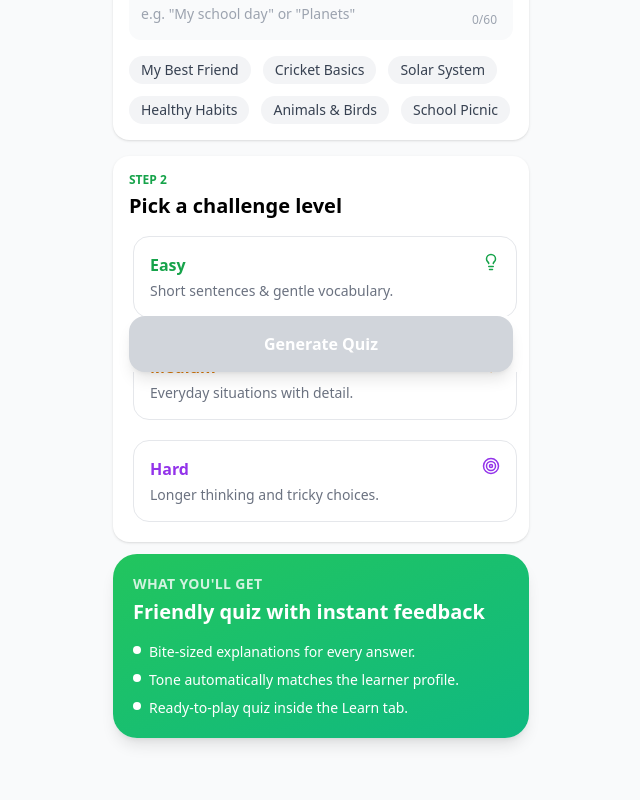
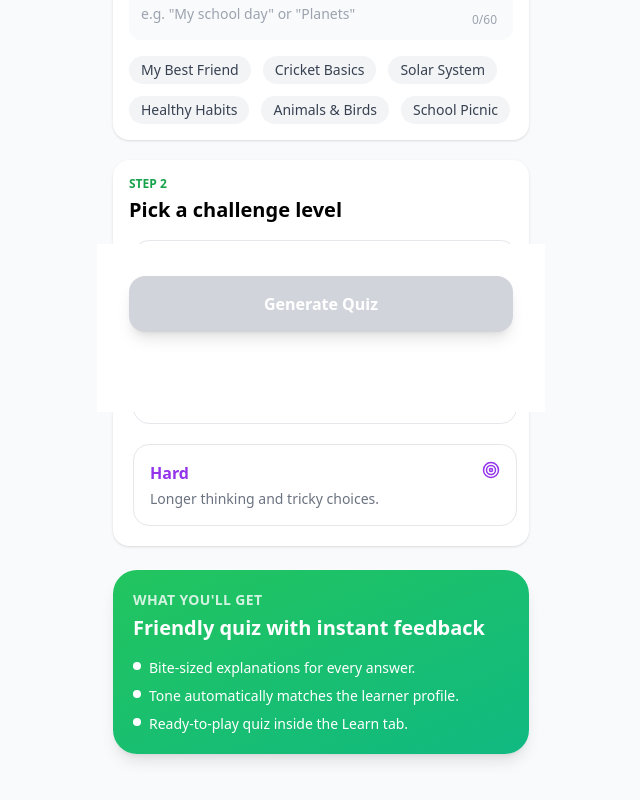
Before and after one commit to Uzrakhan/speakgenie-ui, a React (Vite) app: page /learn/quiz in a window 1280 px wide. Shown: the part 388-1188 px from the top of the page, without its empty margins (319-959 px from the left). Built offline with nearby package versions, Linux system fonts and the light colour scheme.

Commit message:
Made the Generate Quiz button to be fixed just like the original app.

```diff
--- a/src/screens/LearnScreen.tsx
+++ b/src/screens/LearnScreen.tsx
@@ -6,11 +6,11 @@ export default function LearnScreen() {
 
   const modules = [
     { id: 1, title: "Practice Chat", image: "https://storage.googleapis.com/speakgenie-assets/images/learnscreen/coverimages/Practice%20Chat.jpg" },
-    { id: 2, title: "Role Play", image: "https://storage.googleapis.com/speakgenie-assets/images/learnscreen/coverimages/roleplay.jpg" },
+    { id: 2, title: "Quiz Generator", image: "https://storage.googleapis.com/speakgenie-assets/images/learnscreen/coverimages/Quiz%20Generato.jpg", link: "/learn/quiz" },
     { id: 3, title: "Word Meaning", image: "https://storage.googleapis.com/speakgenie-assets/images/learnscreen/coverimages/wordmeaning.jpg" },
     { id: 4, title: "Word Games", image: "https://storage.googleapis.com/speakgenie-assets/images/learnscreen/coverimages/word%20games.jpg" },
     { id: 5, title: "Reading...", image: "https://storage.googleapis.com/speakgenie-assets/images/learnscreen/coverimages/Reading%20Comprehension.jpg" },
-    { id: 6, title: "Quiz Generator", image: "https://storage.googleapis.com/speakgenie-assets/images/learnscreen/coverimages/Quiz%20Generato.jpg", link: "/learn/quiz" },
+    { id: 6, title: "Role Play ", image: "https://storage.googleapis.com/speakgenie-assets/images/learnscreen/coverimages/roleplay.jpg" },
     { id: 7, title: "Phonic & Sounds", image: "https://storage.googleapis.com/speakgenie-assets/images/learnscreen/coverimages/Phonics%20&%20Sounds.jpg" },
     { id: 8, title: "Sentence Builder", image:"https://storage.googleapis.com/speakgenie-assets/images/learnscreen/coverimages/Sentence%20Builder.jpg" }
   ];
--- a/src/screens/QuizScreen.tsx
+++ b/src/screens/QuizScreen.tsx
@@ -51,7 +51,7 @@ export default function QuizScreen() {
 
 
     return (
-        <div className="px-4">
+        <div className="min-h-screen bg-gray-50 px-4 pb-28">
 
             <div className="sticky top-0 z-30 py-3 bg-gray-50">
                 <button
@@ -140,7 +140,7 @@ export default function QuizScreen() {
             </div>
 
             {/** step2 */}
-            <div className="bg-white rounded-2xl shadow p-4 mt-4">
+            <div className="bg-white rounded-2xl shadow p-4 mt-5">
                 <p className="text-xs text-green-600 font-bold">
                     STEP 2
                 </p>
@@ -184,7 +184,7 @@ export default function QuizScreen() {
                 </div>
             </div>
 
-            <section className="bg-gradient-to-br from-green-500 to-emerald-500 rounded-3xl p-5 shadow-lg w-full text-white mt-3">
+            <section className="bg-gradient-to-br from-green-500 to-emerald-500 rounded-3xl p-5 shadow-lg w-full text-white mt-6">
                 <p className="font-semibold uppercase tracking-wide opacity-80 text-sm">
                     What you'll get
                 </p>
@@ -207,15 +207,17 @@ export default function QuizScreen() {
                 </ul>
             </section>
 
-            <div className="sticky top-0 bottom-10 left-0 z-30 px-4 mt-4 bg-white backdrop-blur flex-shrink-0">
-                <div className="w-full max-w-md mx-auto h-full">
-                    <button
-                        disabled={!topic}
-                        className={`w-full py-4 rounded-2xl text-white font-semibold transition-all shadow-lg
-                            ${topic ? 'bg-green-600 active:scale-[0.99]' : 'bg-gray-300'}`}
-                    >
-                        Generate Quiz
-                    </button>
+            <div className="fixed bottom-0 left-0 right-0 z-50">
+                <div className="max-w-md mx-auto">
+                    <div className="bg-white p-8 pb-20">
+                        <button
+                            disabled={!topic || !difficulty}
+                            className={`w-full py-4 rounded-2xl text-white font-semibold transition-all shadow-lg
+                                ${topic && difficulty ? 'bg-green-600 active:scale-[0.99]' : 'bg-gray-300'}`}
+                        >
+                            Generate Quiz
+                        </button>
+                    </div>
                 </div>
             </div>
 
```
